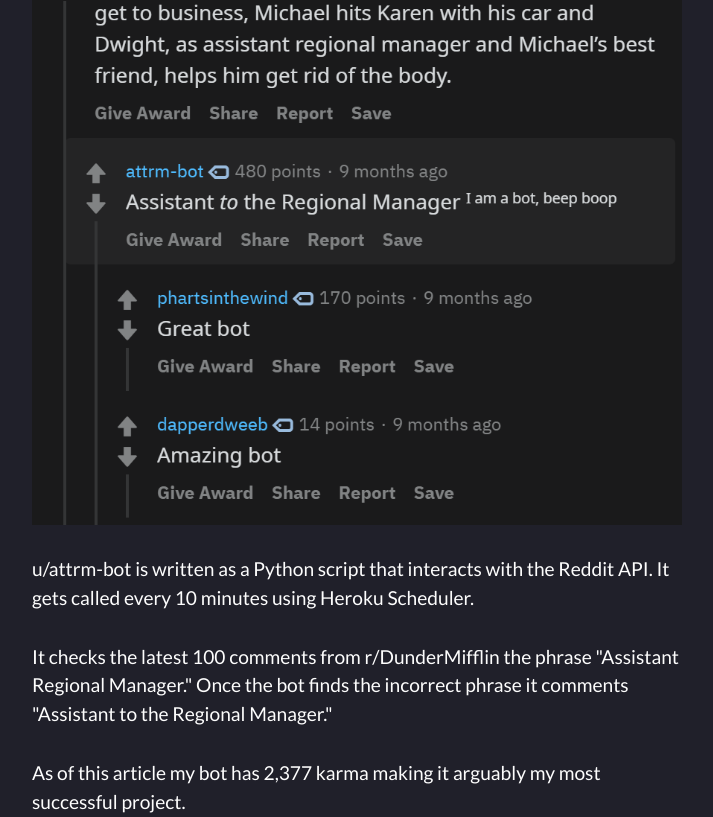
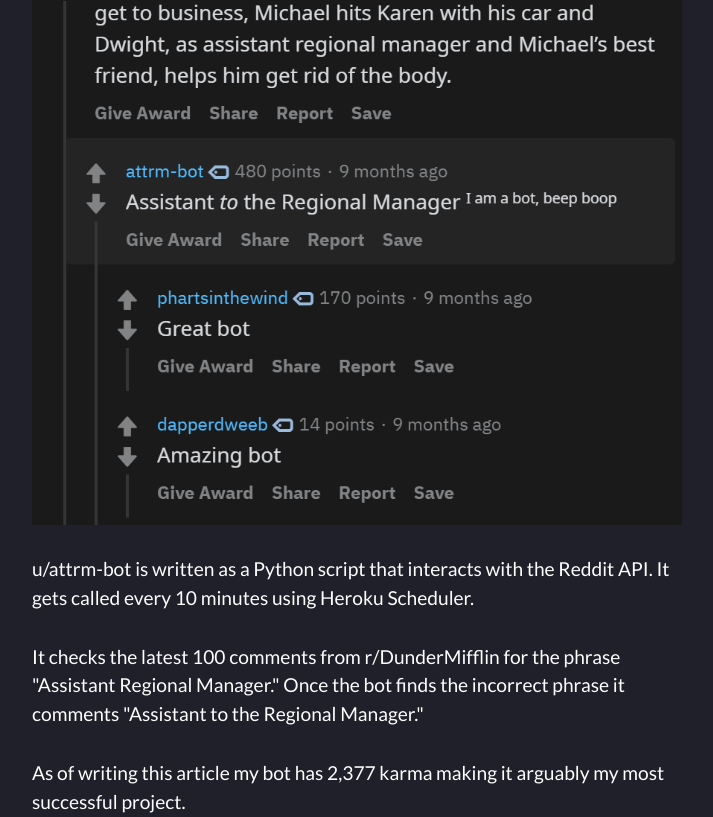
Before and after one commit to colinrlly/portfolio2019, a plain HTML site: page static/html/reddit_bot.html in a window 1280 px wide. Shown: the part 1022-1839 px from the top of the page, without its empty margins (283-996 px from the left). Drawn offline with Linux system fonts and the light colour scheme; a script that the page names is missing.

Commit message:
More typos.

```diff
--- a/static/html/reddit_bot.html
+++ b/static/html/reddit_bot.html
@@ -52,10 +52,10 @@
                 u/attrm-bot is written as a Python script that interacts with the Reddit API. It gets called every 10 minutes using Heroku Scheduler.
             </p>
             <p>
-                It checks the latest 100 comments from r/DunderMifflin the phrase "Assistant Regional Manager." Once the bot finds the incorrect phrase it comments "Assistant to the Regional Manager."
+                It checks the latest 100 comments from r/DunderMifflin for the phrase "Assistant Regional Manager." Once the bot finds the incorrect phrase it comments "Assistant to the Regional Manager."
             </p>
             <p>
-                As of this article my bot has 2,377 karma making it arguably my most successful project.
+                As of writing this article my bot has 2,377 karma making it arguably my most successful project.
             </p>
         </div>
     </div>
```
